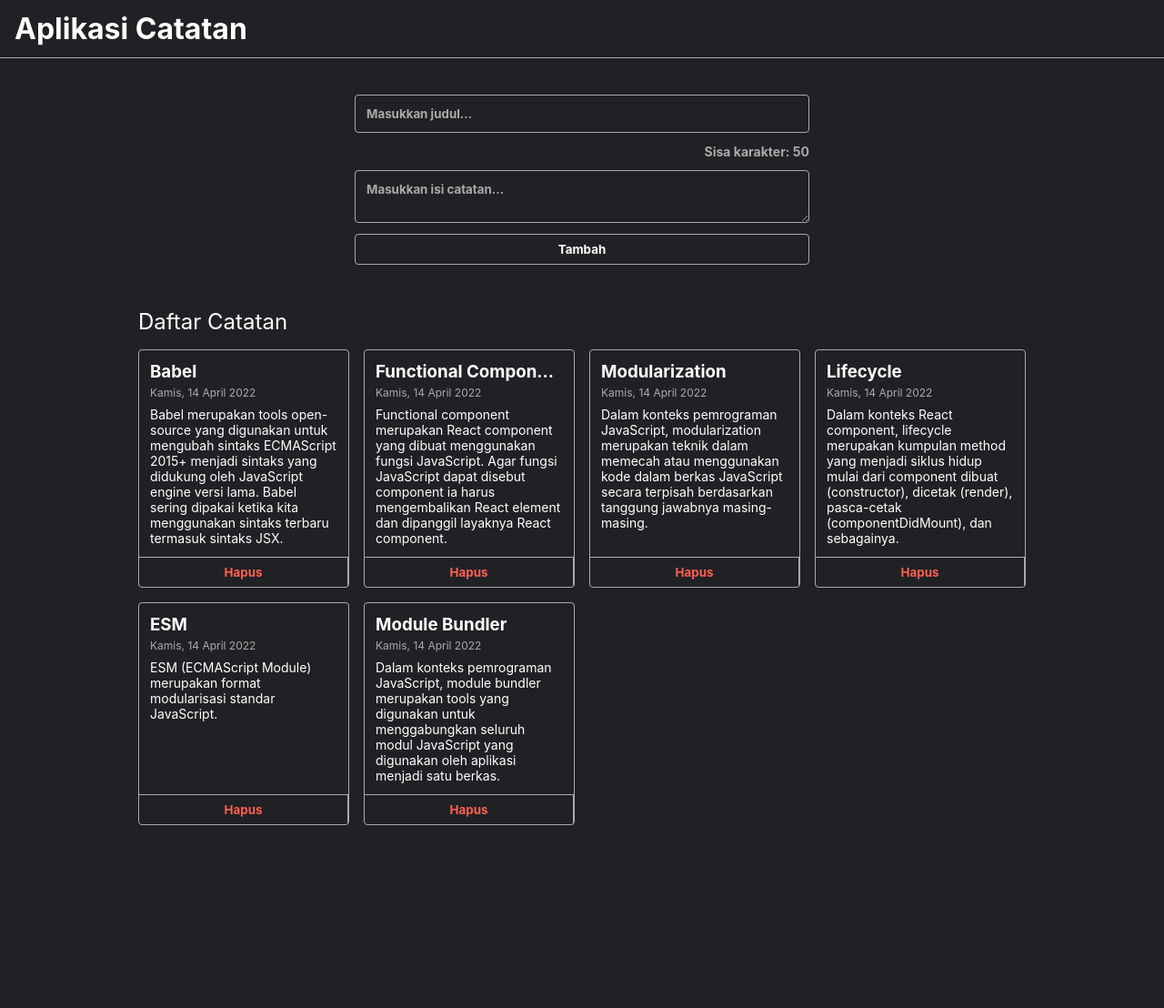
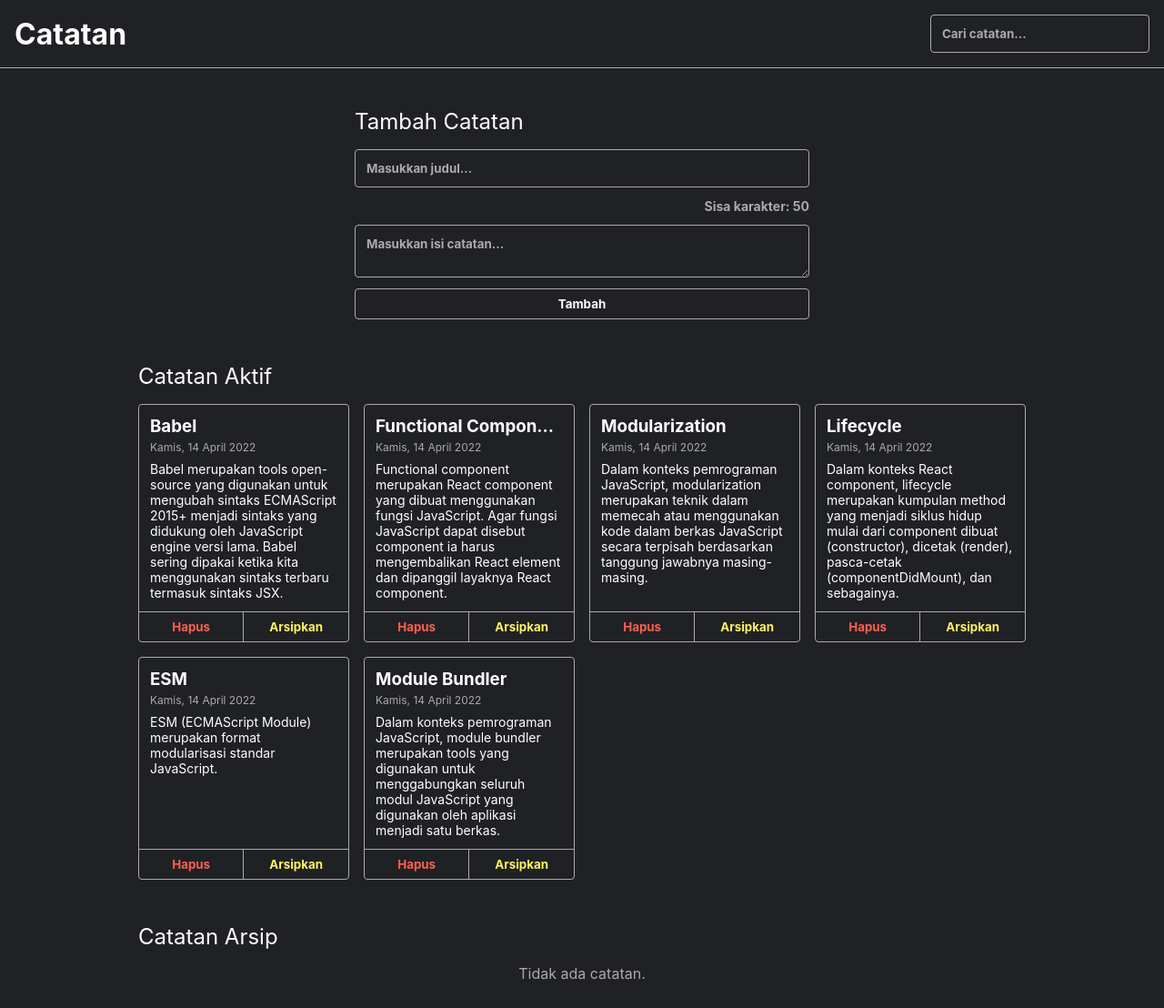
Before and after one commit to bryanpratama/Lesson, a React (Vite) app in the folder Personal-Notes/: page / in a window 1280 px wide. Shown: the whole page at 91% size. Before the commit the page ends 983 px from the top, so only its background shows below. Built offline with nearby package versions, Linux system fonts and the light colour scheme.

Commit message:
add searchbar and archives

```diff
--- a/Personal-Notes/src/App.jsx
+++ b/Personal-Notes/src/App.jsx
@@ -2,9 +2,11 @@ import React, { useState } from "react";
 import AddNote from "./components/AddNote";
 import NoteList from "./components/NoteList";
 import { getInitialData } from "./utils/index";
+import SearchBar from "./components/SearchBar";
 
 function App() {
   const [notes, setNotes] = useState(getInitialData());
+  const [searchQuery, setSearchQuery] = useState("");
 
   const handleAddNote = (newNote) => {
     setNotes([...notes, newNote]);
@@ -14,18 +16,44 @@ function App() {
     setNotes(notes.filter((note) => note.id !== id));
   };
 
+  const handleArchiveNote = (id) => {
+    setNotes(
+      notes.map((note) =>
+        note.id === id ? { ...note, archived: !note.archived } : note
+      )
+    );
+  };
+
+  const filteredNotes = notes.filter((note) =>
+    note.title.toLowerCase().includes(searchQuery.toLowerCase())
+  );
+
+  const activeNotes = filteredNotes.filter((note) => !note.archived);
+  const archivedNotes = filteredNotes.filter((note) => note.archived);
+
   return (
     <div className="note-app">
       <header className="note-app__header">
-        <h1>Aplikasi Catatan</h1>
+        <h1>Catatan</h1>
+        <SearchBar setSearchQuery={setSearchQuery} />
       </header>
       <div className="note-app__body">
         <AddNote onAddNote={handleAddNote} />
-        <NoteList notes={notes} handleDeleteNote={handleDeleteNote} />
+        <h2>Catatan Aktif</h2>
+        <NoteList
+          notes={activeNotes}
+          handleDeleteNote={handleDeleteNote}
+          handleArchiveNote={handleArchiveNote}
+        />
+        <h2>Catatan Arsip</h2>
+        <NoteList
+          notes={archivedNotes}
+          handleDeleteNote={handleDeleteNote}
+          handleArchiveNote={handleArchiveNote}
+        />
       </div>
     </div>
   );
-
 }
 
 export default App;
--- a/Personal-Notes/src/components/AddNote.jsx
+++ b/Personal-Notes/src/components/AddNote.jsx
@@ -5,7 +5,6 @@ function AddNote({ onAddNote }) {
   const [title, setTitle] = useState("");
   const [body, setBody] = useState("");
 
-  // Maksimal panjang judul
   const MAX_TITLE_LENGTH = 50;
 
   const handleSubmit = (e) => {
@@ -30,6 +29,7 @@ function AddNote({ onAddNote }) {
 
   return (
     <form onSubmit={handleSubmit} className="note-input">
+      <h2>Tambah Catatan</h2>
       <TitleInput
         title={title}
         maxLength={MAX_TITLE_LENGTH}
--- a/Personal-Notes/src/components/NoteInput.jsx
+++ b/Personal-Notes/src/components/NoteInput.jsx
@@ -1,7 +1,6 @@
 import React from "react";
 
 function NoteInput({ title, body, setTitle, setBody, handleAddNote }) {
-  // Fungsi untuk membatasi panjang input judul
   const handleTitleChange = (e) => {
     if (e.target.value.length <= 50) {
       setTitle(e.target.value);
--- a/Personal-Notes/src/components/NoteItem.jsx
+++ b/Personal-Notes/src/components/NoteItem.jsx
@@ -1,22 +1,32 @@
 import React from "react";
 import { showFormattedDate } from "../utils";
 
-function NoteItem({ note, handleDeleteNote }) {
-  const { id, title, body, createdAt } = note;
+function NoteItem({ note, handleDeleteNote, handleArchiveNote }) {
+  const { id, title, body, createdAt, archived } = note;
 
   return (
     <div className="note-item">
       <div className="note-item__content">
-    <div className="note-item__icon"></div>
         <h3 className="note-item__title">{title}</h3>
         <p className="note-item__date">{showFormattedDate(createdAt)}</p>
         <p className="note-item__body">{body}</p>
       </div>
       <div className="note-item__action">
-    <button className="note-item__delete-button" onClick={() => handleDeleteNote(id)}>Hapus</button>
+        <button
+          className="note-item__delete-button"
+          onClick={() => handleDeleteNote(id)}
+        >
+          Hapus
+        </button>
+        <button
+          className="note-item__archive-button"
+          onClick={() => handleArchiveNote(id)}
+        >
+          {archived ? "Pindahkan" : "Arsipkan"}
+        </button>
+
       </div>
     </div>
-
   );
 }
 
--- a/Personal-Notes/src/components/NoteList.jsx
+++ b/Personal-Notes/src/components/NoteList.jsx
@@ -1,10 +1,9 @@
 import React from "react";
 import NoteItem from "./NoteItem";
 
-function NoteList({ notes, handleDeleteNote }) {
+function NoteList({ notes, handleDeleteNote, handleArchiveNote }) {
   return (
     <div>
-      <h2>Daftar Catatan</h2>
       {notes.length > 0 ? (
         <div className="notes-list">
           {notes.map((note) => (
@@ -12,6 +11,7 @@ function NoteList({ notes, handleDeleteNote }) {
               key={note.id}
               note={note}
               handleDeleteNote={handleDeleteNote}
+              handleArchiveNote={handleArchiveNote}
             />
           ))}
         </div>
--- /dev/null
+++ b/Personal-Notes/src/components/SearchBar.jsx
@@ -0,0 +1,18 @@
+import React from "react";
+
+function SearchBar({ setSearchQuery }) {
+  const handleSearchChange = (e) => {
+    setSearchQuery(e.target.value);
+  };
+
+  return (
+    <input
+      type="text"
+      placeholder="Cari catatan..."
+      onChange={handleSearchChange}
+      className="search-bar"
+    />
+  );
+}
+
+export default SearchBar;
--- a/Personal-Notes/src/index.jsx
+++ b/Personal-Notes/src/index.jsx
@@ -1,11 +1,9 @@
 import React from 'react';
 import { createRoot } from 'react-dom/client';
 import App from "./App.jsx";
-
 
 // import style
 import './styles/style.css';
 
 const root = createRoot(document.getElementById('root'));
-// root.render(<h1>Hello, World!</h1>);
 root.render(<App />);
```
Lines whose indentation alone changed are shown as unchanged.
